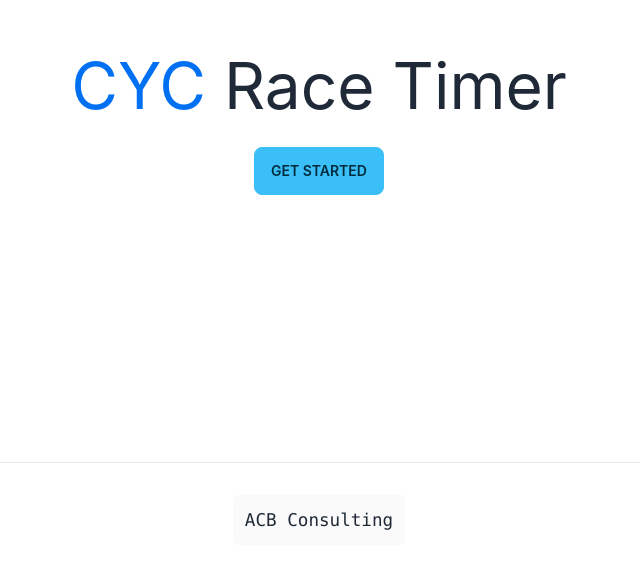
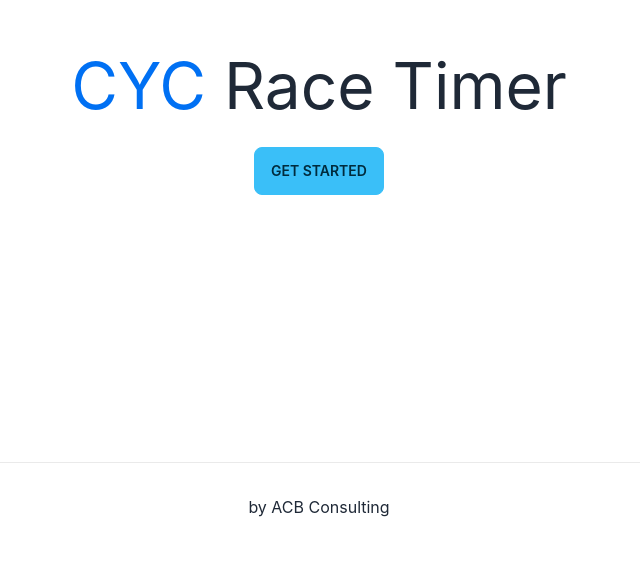
Before and after one commit to CYC-Scoring-App-Devs/cyc-timer, a Next.js app: page / in a window 1280 px wide. Shown: the part 218-786 px from the top of the page, without its empty margins (321-961 px from the left). Built offline with nearby package versions, Linux system fonts and the light colour scheme.

Commit message:
Update index.js

```diff
--- a/pages/index.js
+++ b/pages/index.js
@@ -1,6 +1,6 @@
-import Head from 'next/head'
-import Link from 'next/link'
-import styles from '../styles/Home.module.css'
+import Head from "next/head";
+import Link from "next/link";
+import styles from "../styles/Home.module.css";
 
 export default function Home() {
   return (
@@ -17,22 +17,19 @@ export default function Home() {
         </h1>
 
         <Link href={"/race"}>
-        <button className="btn btn-info mt-6">Get Started</button>
+          <button className="btn btn-info mt-6">Get Started</button>
         </Link>
-
-
       </main>
 
       <footer className={styles.footer}>
-      <code className={styles.code}>
-          <a
+        <a
           href="https://acbconsulting.tech"
           target="_blank"
           rel="noopener noreferrer"
-         >ACB Consulting</a>
-        </code>
-
+        >
+          by ACB Consulting
+        </a>
       </footer>
     </div>
-  )
+  );
 }
```
